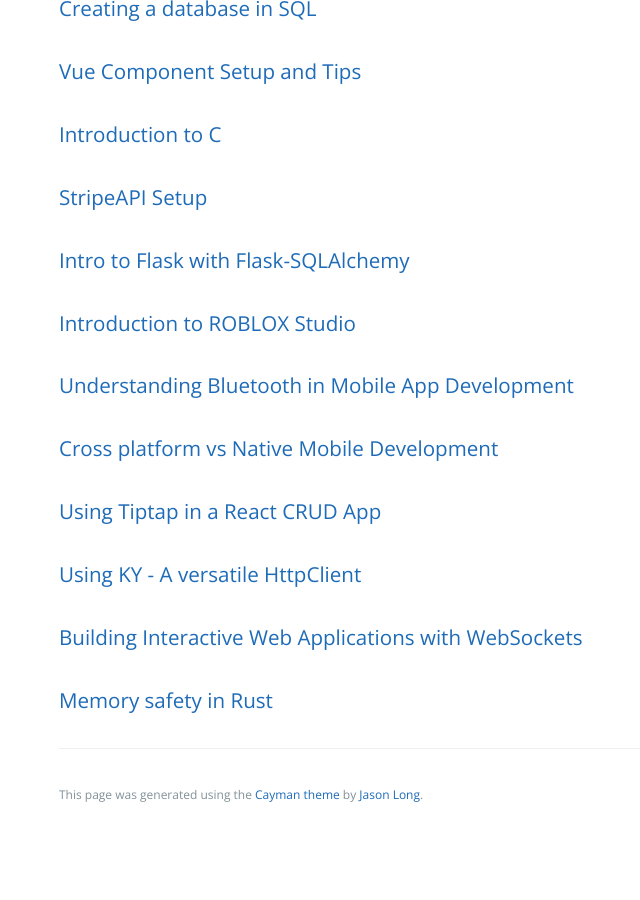
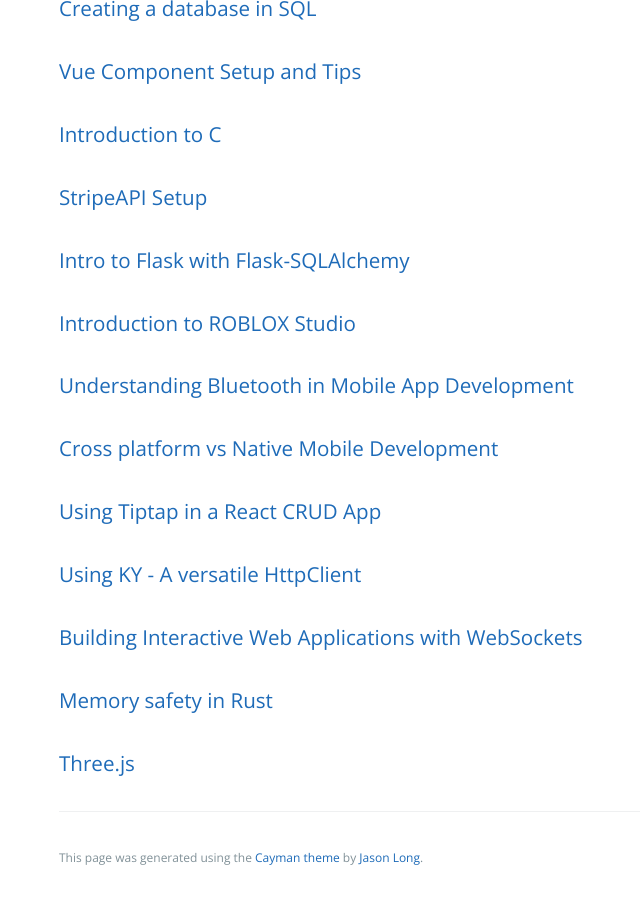
Before and after one commit to learning-software-engineering/learning-software-engineering.github.io, a Jekyll site: the page built from Topics/Tech_Stacks.md, in a window 1280 px wide and 900 px high, scrolled down 5636 px. Shown: the whole window, without its empty margins (165-805 px from the left). Built offline with Jekyll 4.4.1, drawn with Linux system fonts in a browser that asks for light colours; our own code applies the rules of GitHub Pages for plain Markdown files; before the commit the page ends 6473 px from its top, so only the background shows below that.

```diff
--- a/Topics/Tech_Stacks.md
+++ b/Topics/Tech_Stacks.md
@@ -189,3 +189,5 @@
 ### [Building Interactive Web Applications with WebSockets](./Tech_Stacks/WebSockets/Web-Sockets.md)
 
 ### [Memory safety in Rust](./Tech_Stacks/Rust.md)
+
+### [Three.js](./Tech_Stacks/three.md)
```
